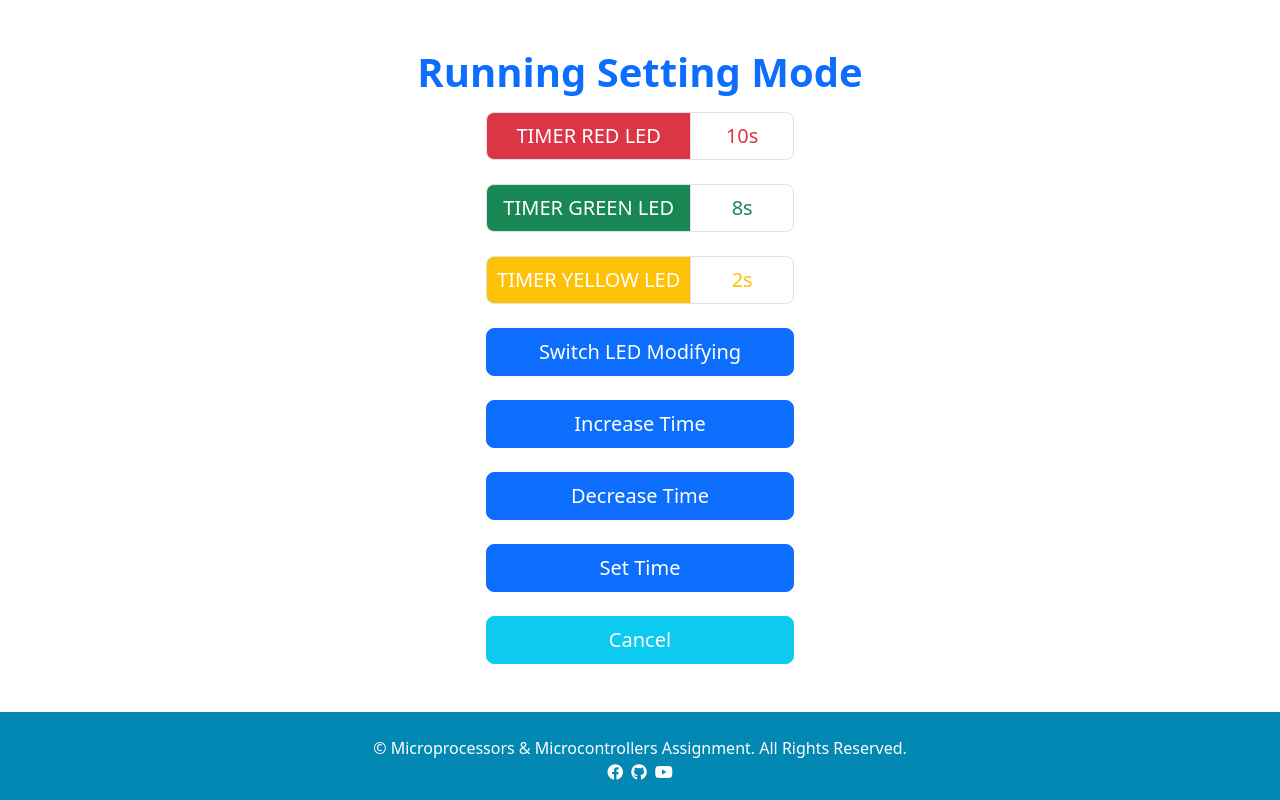
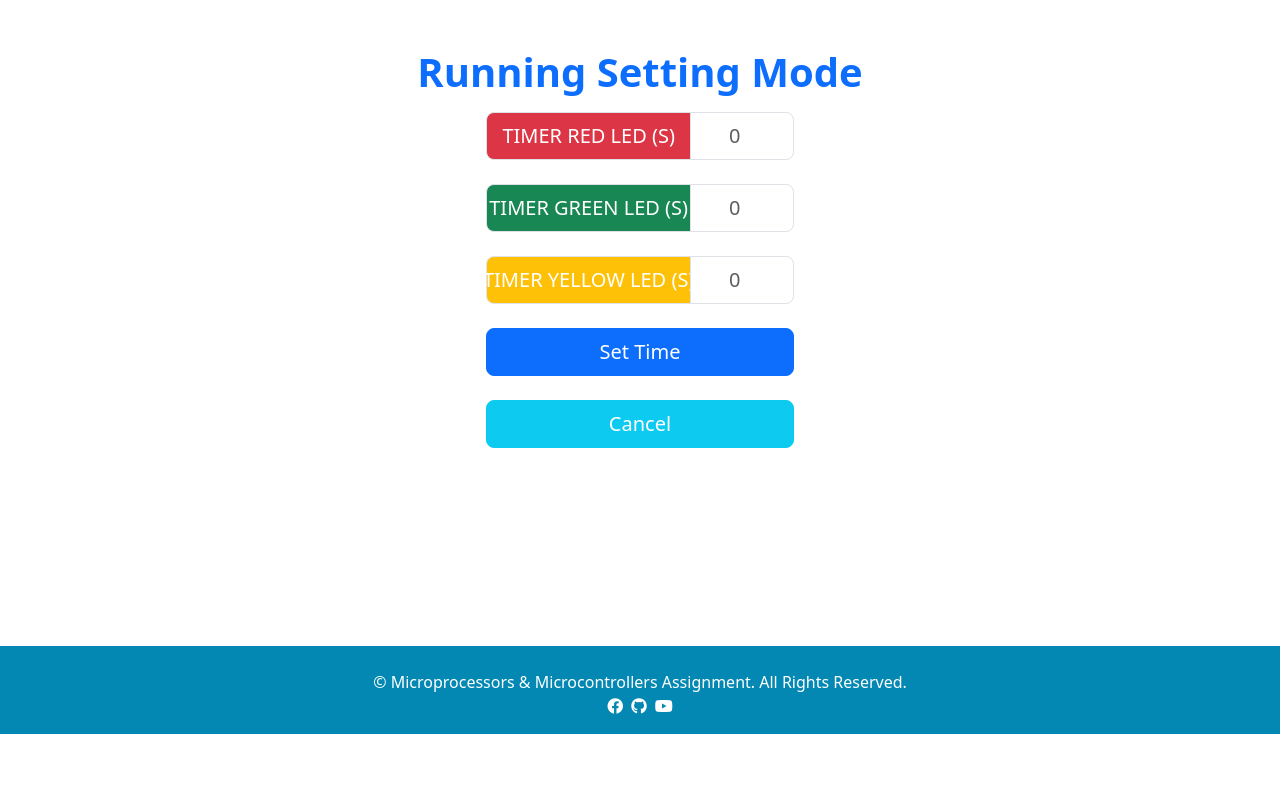
Before and after one commit to ThinhCSE-HCMUT/Traffic-Light-Web-Server, a PHP site: page /setting_mode.php in a window 1280 px wide. Shown: the part 66-866 px from the top of the page. After the commit the page ends 800 px from the top, so only its background shows below. Run offline with PHP 8.4, Linux system fonts and the light colour scheme.

Commit message:
update new UI

```diff
--- a/auto_mode.php
+++ b/auto_mode.php
@@ -1,7 +1,6 @@
 <?php
     require_once('site.php');
     loadHeader();
-    // echo '<link rel="stylesheet" href="styles.css">';
 ?>
 
 <section class="container text-center my-5 col-sm-12 col-md-8 col-lg-6 col-xl-6 mx-auto">
--- a/manual_mode.php
+++ b/manual_mode.php
@@ -1,16 +1,15 @@
 <?php
     require_once('site.php');
     loadHeader();
-    // echo '<link rel="stylesheet" href="style/index.css">';
 ?>
 
 <section class="container text-center my-5 col-sm-12 col-md-8 col-lg-6 col-xl-6 mx-auto">
 <h1 class="text-primary text-center fw-bold">Running Manual Mode</h1>
         <div class="d-grid gap-4 col-6 mx-auto mt-5">
             <a href="#" class="btn btn-lg btn-danger text-uppercase" role="button"
-            title="Tap this to switch to Red in Odd and Green in Even">Switch to RED in Odd and GREEN in Even</a>
+            title="Tap this to switch to RED at Odd Road and GREEN at Even Road">Switch to RED at Odd Road and GREEN at Even Road</a>
             <a href="#" class="btn btn-lg btn-success text-uppercase" role="button"
-            title="Tap this to switch to Red in Even and Green in Odd">switch to RED in Even and GREEN in Odd</a>
+            title="Tap this to switch to RED at Even Road and GREEN at Odd Road">Switch to RED at Even Road and GREEN at Odd Road</a>
             <a href="./" class="btn btn-lg btn-info text-white" role="button">Cancel</a>
         </div>
 </section>
--- a/modules/header.php
+++ b/modules/header.php
@@ -8,7 +8,6 @@
     <link rel="icon" type="image/png" sizes="32x32" href="images/favicon-32x32.png">
     <link rel="stylesheet" href="https://cdnjs.cloudflare.com/ajax/libs/font-awesome/6.0.0/css/all.min.css">
     <link href="https://cdn.jsdelivr.net/npm/bootstrap@5.3.3/dist/css/bootstrap.min.css" rel="stylesheet" integrity="sha384-QWTKZyjpPEjISv5WaRU9OFeRpok6YctnYmDr5pNlyT2bRjXh0JMhjY6hW+ALEwIH" crossorigin="anonymous">
-    <!-- <link rel="stylesheet" href="../styles.css"> -->
     <link rel="stylesheet" href="styles.css">
     <style>
         body,
--- a/setting_mode.php
+++ b/setting_mode.php
@@ -1,33 +1,32 @@
 <?php
     require_once('site.php');
     loadHeader();
-    // echo '<link rel="stylesheet" href="style/index.css">';
 ?>
 
 <section class="container text-center my-5 col-sm-12 col-md-8 col-lg-6 col-xl-6 mx-auto">
     <h1 class="text-primary text-center fw-bold">Running Setting Mode</h1>
     <div id="label-group" class="d-grid gap-4 col-6 mx-auto mt-3">
         <div class="input-group input-group-lg d-flex" id="red-label">
-            <label class="input-group-text text-uppercase text-white bg-danger col-8 justify-content-center" for="Red Time">Timer Red Led</label>
-            <input class="form-control col-4 text-center text-danger" type="text" value="10s" aria-label="readonly input example" readonly>
+            <label class="input-group-text text-uppercase text-white bg-danger col-8 justify-content-center" for="Red Time">Timer Red Led (s)</label>
+            <input class="form-control col-4 text-center text-danger" type="number" id="Red Time" placeholder="0">
         </div>
         <div class="input-group input-group-lg d-flex" id="green-label">
-            <label  class="input-group-text text-uppercase text-white bg-success col-8 justify-content-center" for="Green Time">Timer Green Led</label>
-            <input class="form-control col-4 text-center text-success" type="text" value="8s" aria-label="readonly input example" readonly>
+            <label  class="input-group-text text-uppercase text-white bg-success col-8 justify-content-center" for="Green Time">Timer Green Led (s)</label>
+            <input class="form-control col-4 text-center text-success" type="number" id="Green Time" placeholder="0">
         </div>
         <div class="input-group input-group-lg d-flex" id="yellow-label">
-            <label class="input-group-text text-uppercase text-white bg-warning col-8 justify-content-center" for="Yellow Time">Timer Yellow Led</label>
-            <input class="form-control col-4 text-center text-warning" type="text" value="2s" aria-label="readonly input example" readonly>
+            <label class="input-group-text text-uppercase text-white bg-warning col-8 justify-content-center" for="Yellow Time">Timer Yellow Led (s)</label>
+            <input class="form-control col-4 text-center text-warning" type="number" id="Yellow Time" placeholder="0">
         </div>
-        <a id="switch-btn" href="#" class="btn btn-rsv btn-lg btn-primary" role="button" title="Tap this to switch LED modifying">Switch LED Modifying</a>
+        <!-- <a id="switch-btn" href="#" class="btn btn-rsv btn-lg btn-primary" role="button" title="Tap this to switch LED modifying">Switch LED Modifying</a>
         <a href="#" class="btn btn-rsv btn-lg btn-primary" role="button" title="Tap this to increase time">Increase Time</a>
-        <a href="#" class="btn btn-rsv btn-lg btn-primary" role="button" title="Tap this to decrease time">Decrease Time</a>
+        <a href="#" class="btn btn-rsv btn-lg btn-primary" role="button" title="Tap this to decrease time">Decrease Time</a> -->
         <a href="#" class="btn btn-lg btn-primary" role="button" title="Tap this to set time">Set Time</a>
         <a href="./" class="btn btn-lg btn-info text-white" role="button">Cancel</a>
     </div>
 </section>
 
-<script>
+<!-- <script>
     let clickCount = 0; // Counter for the number of clicks
 
     const switchBtn = document.getElementById('switch-btn');
@@ -54,7 +53,7 @@
         greenLabel.style.transform = 'scale(1)';
         yellowLabel.style.transform = 'scale(1)';
     }
-</script>
+</script> -->
 
 
 <?php
```
Also changed, not shown: modules/footer.php (+0 -9 lines).
